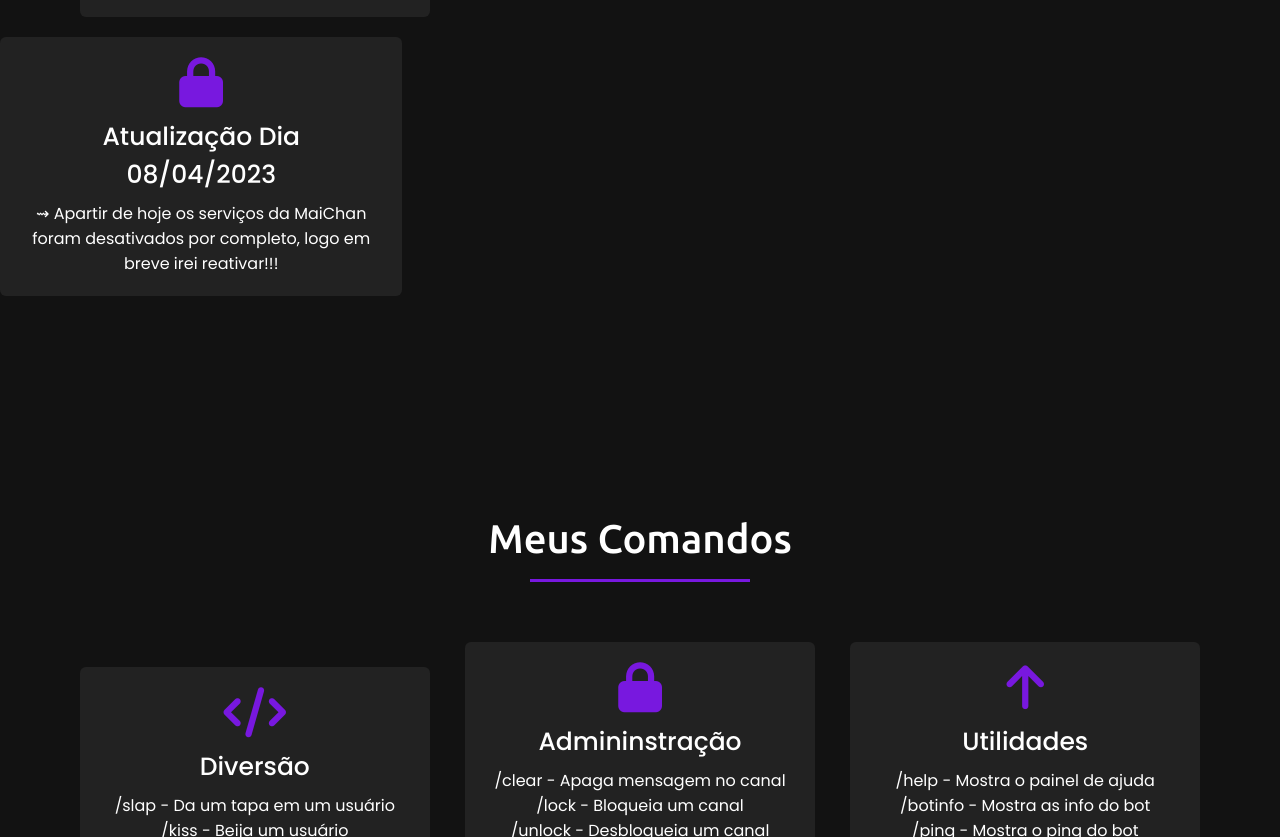
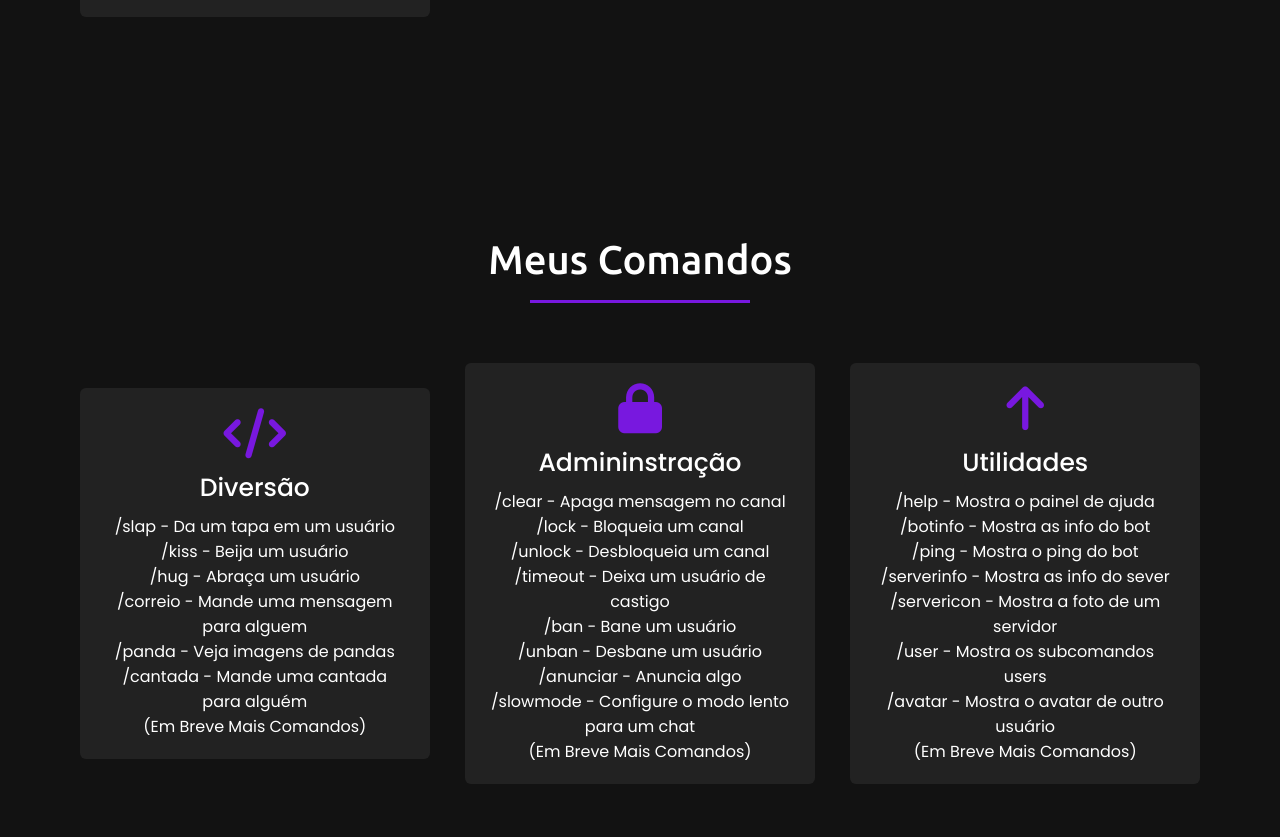
Before and after one commit to Mattznn/maichan.github.io, a plain HTML site: page index.html in a window 1280 px wide. Shown: the part 2883-3720 px from the top of the page. Drawn offline with nearby package versions, Linux system fonts and the light colour scheme; no server answers.

Commit message:
Update index.html

```diff
--- a/index.html
+++ b/index.html
@@ -241,19 +241,6 @@
           </div>
         </div>
       </div>
-
-     <div class="card">
-            <div class="box">
-              <i class="fas fa-lock"></i>
-
-              <div class="text">Atualização Dia 08/04/2023</div>
-
-
-              <p>⇝ Apartir de hoje os serviços da MaiChan foram desativados por completo, logo em breve irei reativar!!!</p>
-            </div>
-          </div>
-        </div>
-      </div>
     </section>
 
 
```
